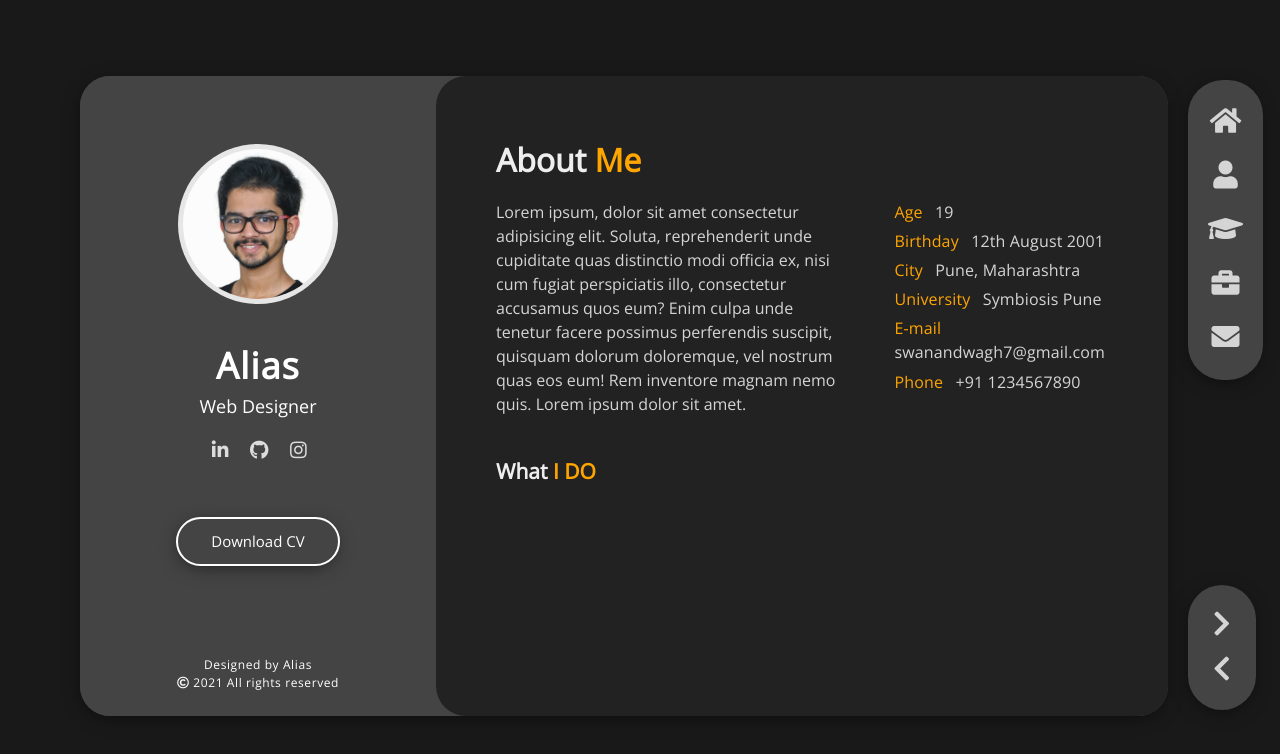
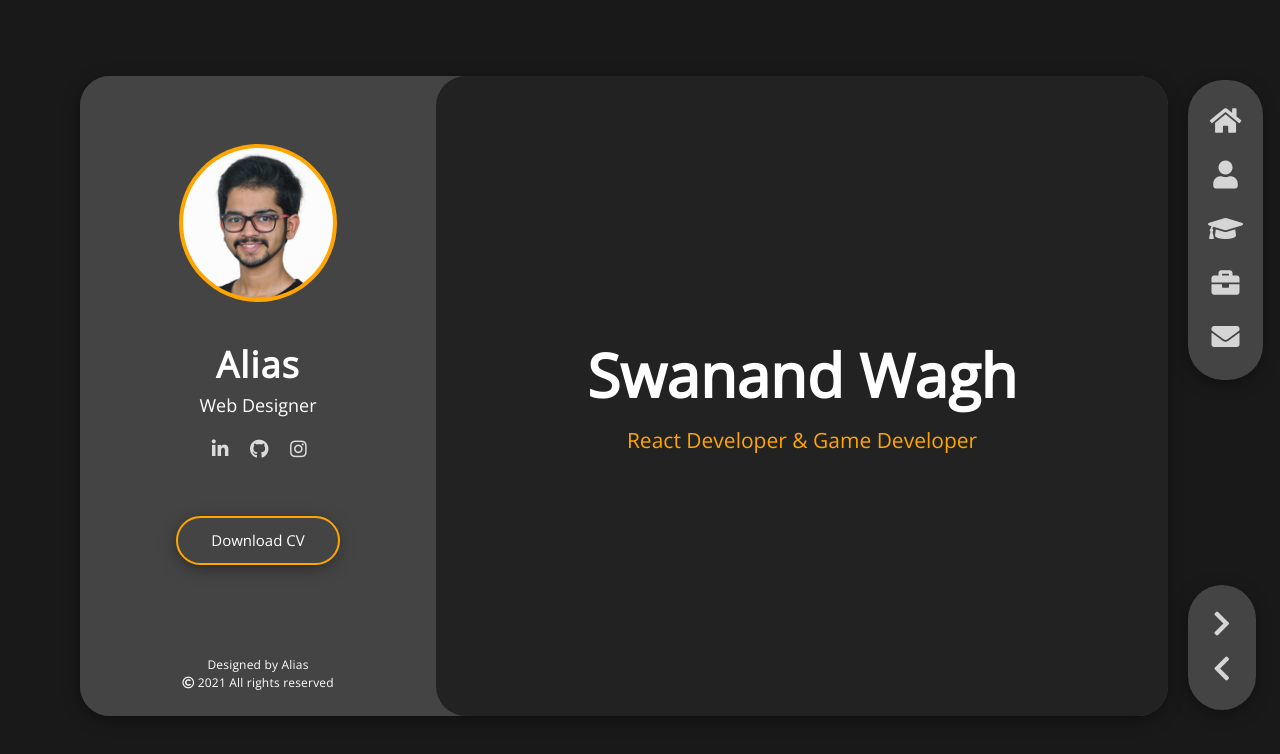
Before and after one commit to Swanand-Wagh/Resume-Portfolio, a React (Create React App) app: page / in a window 1280 px wide. Shown: the top 754 px of the page. Built offline with nearby package versions, Linux system fonts and the light colour scheme; a web font is replaced by a local one.

Commit message:
myself & what-i-do component ready

```diff
--- a/src/App.css
+++ b/src/App.css
@@ -17,19 +17,22 @@
   border-radius: 30px;
   background-color: #444444;
   margin-right: 1.25rem;
+  /* border: 2px solid orange; */
 }
 
 /* MAIN-CONTAINER COMPONENT */
 .main-container {
+  /* border-left: 2px solid orange; */
   height: 100%;
   width: 100%;
   background-color: #222;
   border-radius: 30px;
-  overflow: scroll;
+  overflow-y: scroll;
 }
 
 /* PANEL COMPONENT */
 .panel-1 > ul {
+  /* border: 2px solid orange; */
   display: grid;
   place-items: center;
   list-style-type: none;
@@ -43,6 +46,7 @@
 }
 
 .panel-2 > ul {
+  /* border: 2px solid orange; */
   display: grid;
   place-items: center;
   list-style-type: none;
--- a/src/Components/Left Container/profile.css
+++ b/src/Components/Left Container/profile.css
@@ -18,9 +18,10 @@
   display: flex;
   justify-content: center;
   align-items: center;
-  height: 160px;
-  width: 160px;
-  background: rgb(230, 230, 230);
+  height: 158px;
+  width: 158px;
+  /* background: rgb(230, 230, 230); */
+  background: orange;
   border-radius: 50% !important;
 }
 .img-border:hover {
@@ -42,7 +43,7 @@
   padding: 11px 33.5px !important;
   font-size: 15px !important;
   font-weight: 500 !important;
-  border: 2px solid white !important;
+  border: 2px solid orange !important;
   box-shadow: -1px 4px 20px -6px rgba(0, 0, 0, 0.7);
   text-decoration: none !important;
   color: white;
@@ -50,8 +51,8 @@
 }
 
 .download-btn:hover {
-  background-color: orange;
-  color: white !important;
+  background-color: white;
+  color: orange !important;
   font-weight: 600 !important;
 }
 
@@ -61,5 +62,5 @@
   font-weight: 500;
   position: relative;
   top: 55px;
-  letter-spacing: 0.6px;
+  letter-spacing: 0.2px;
 }
--- a/src/Components/Main Container/about/About.js
+++ b/src/Components/Main Container/about/About.js
@@ -1,17 +1,21 @@
 import React from "react";
 import Myself from "./Myself";
 import WhatIDo from "./WhatIDo";
+import Testimonial from "./Testimonial";
+import FunFacts from "./FunFacts";
 import "./about.css";
 
-function AboutMe() {
+function About() {
   return (
     <>
-      <div className="about-me">
+      <div className="about">
         <Myself />
         <WhatIDo />
+        <Testimonial />
+        <FunFacts />
       </div>
     </>
   );
 }
 
-export default AboutMe;
+export default About;
--- a/src/Components/Main Container/about/WhatIDo.js
+++ b/src/Components/Main Container/about/WhatIDo.js
@@ -1,20 +1,55 @@
 import React from "react";
+import { Col, Row } from "react-bootstrap";
 import "./about.css";
 
 function WhatIDo() {
   return (
     <>
-      <p className="py-4 what-i-do">
+      <p className="pt-4 pb-2 what-i-do">
         What <span>I DO</span>
       </p>
-      <div>
-        <div></div>
-        <div></div>
-      </div>
-      <div>
-        <div></div>
-        <div></div>
-      </div>
+      <Row>
+        <Col md={6}>
+          <i class="fas fa-chess-king abt-icons"></i>
+          <p className="what-i-do-title">Leadership</p>
+          <p>
+            Lorem ipsum dolor sit amet, consectetur adipisicing elit. Corporis
+            tempore officiis autem rerum eum omnis quasi illo, vero libero,
+            veritatis eaque distinctio eius enim cupiditate expedita molestiae
+            in magni fugit.
+          </p>
+        </Col>
+        <Col md={6}>
+          <i class="fas fa-gamepad abt-icons"></i>
+          <p className="what-i-do-title">Game Development</p>
+          <p>
+            Lorem ipsum dolor sit amet consectetur adipisicing elit. Praesentium
+            perspiciatis quibusdam eius, voluptate modi esse quam voluptatibus
+            tempora ab, beatae laborum, officia atque rem voluptatem
+            exercitationem nemo numquam quaerat iste.
+          </p>
+        </Col>
+        <Col md={6} className="mt-3">
+          <i class="fas fa-laptop-code abt-icons"></i>
+          <p className="what-i-do-title">Web Development</p>
+          <p>
+            Lorem ipsum dolor sit amet, consectetur adipisicing elit. Corporis
+            tempore officiis autem rerum eum omnis quasi illo, vero libero,
+            veritatis eaque distinctio eius enim cupiditate expedita molestiae
+            in magni fugit.
+          </p>
+        </Col>
+        <Col md={6} className="mt-3">
+          <i class="fas fa-hands-helping abt-icons"></i>
+          <p className="what-i-do-title">Volunteering</p>
+          <p>
+            Lorem ipsum dolor sit amet consectetur adipisicing elit. Praesentium
+            perspiciatis quibusdam eius, voluptate modi esse quam voluptatibus
+            tempora ab, beatae laborum, officia atque rem voluptatem
+            exercitationem nemo numquam quaerat iste.
+          </p>
+        </Col>
+      </Row>
     </>
   );
 }
--- a/src/Components/Main Container/about/about.css
+++ b/src/Components/Main Container/about/about.css
@@ -1,8 +1,10 @@
-.about-me {
+.about {
   padding: 60px;
   color: #d5d5d5;
 }
-.about-me .title {
+
+/* ABOUT MYSELF */
+.about .title {
   color: #eeeeee;
   font-size: 32px;
   font-weight: 600;
@@ -20,6 +22,7 @@
   letter-spacing: 0.15px;
 }
 
+/* WHAT I DO */
 .what-i-do {
   color: #eeeeee;
   font-size: 21px;
@@ -28,3 +31,13 @@
 .what-i-do > span {
   color: orange;
 }
+.abt-icons {
+  font-size: 32px;
+  margin-bottom: 0.65rem;
+  color: orange;
+}
+.what-i-do-title {
+  font-size: 17.5px;
+  font-weight: 900;
+  color: white;
+}
--- a/src/Pages/MainContainer.js
+++ b/src/Pages/MainContainer.js
@@ -7,7 +7,7 @@ function MainContainer() {
   return (
     <>
       <div className="main-container">
-        {/* <Home /> */}
+        <Home />
         <About />
       </div>
     </>
```
